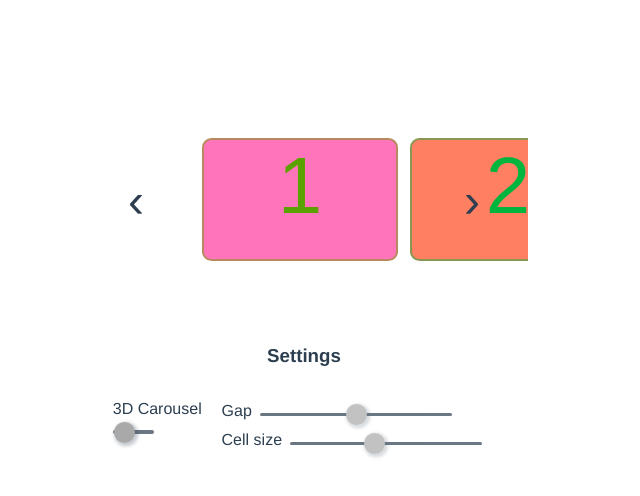
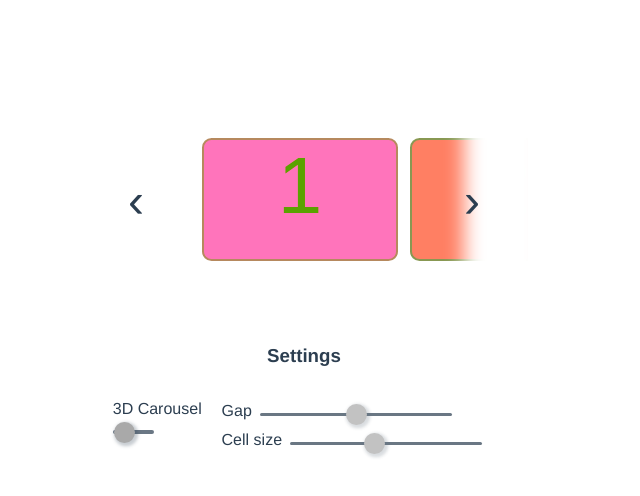
Before and after one commit to Samuca2308/vue3-3d-carousel, a Vue app: page / in a window 1280 px wide. Shown: the top 496 px of the page, without its empty margins (336-976 px from the left). Built offline with nearby package versions, Linux system fonts and the light colour scheme.

Commit message:
1 file modified

```diff
--- a/src/components/Carousel.vue
+++ b/src/components/Carousel.vue
@@ -31,7 +31,7 @@ const rem = parseInt(getComputedStyle(document.documentElement).fontSize);
             }rem; transform: rotateY(${-45 * rotation}deg)`
           : 'transform: translateX(-25%); width: 200%; overflow-x: hidden;'
       "
-      class="carousel"
+      :class="`carousel ${props.dimMode == true ? '' : 'td'}`"
     >
       <div
         :key="num"
@@ -67,7 +67,7 @@ const rem = parseInt(getComputedStyle(document.documentElement).fontSize);
 
 <style scoped>
 .container {
-  margin: 10% auto;
+  margin: 10% auto 8rem auto;
   width: 14rem;
   height: 9rem;
   position: relative;
@@ -78,6 +78,15 @@ const rem = parseInt(getComputedStyle(document.documentElement).fontSize);
   position: absolute;
   transform-style: preserve-3d;
   transition: all 300ms ease-in-out;
+}
+
+.td::after {
+  content: '';
+  position: absolute;
+  width: 100%;
+  height: 100%;
+  box-shadow: inset 0 0 1.2rem 4rem white;
+  transform: translateY(-6rem);
 }
 
 .cell {
```
